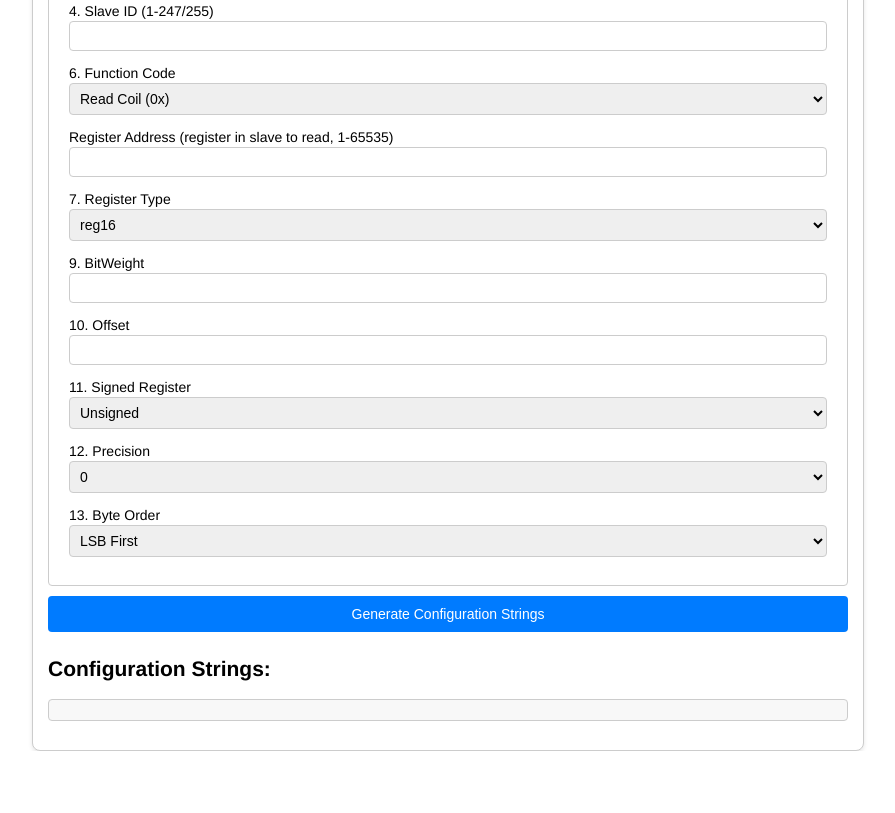
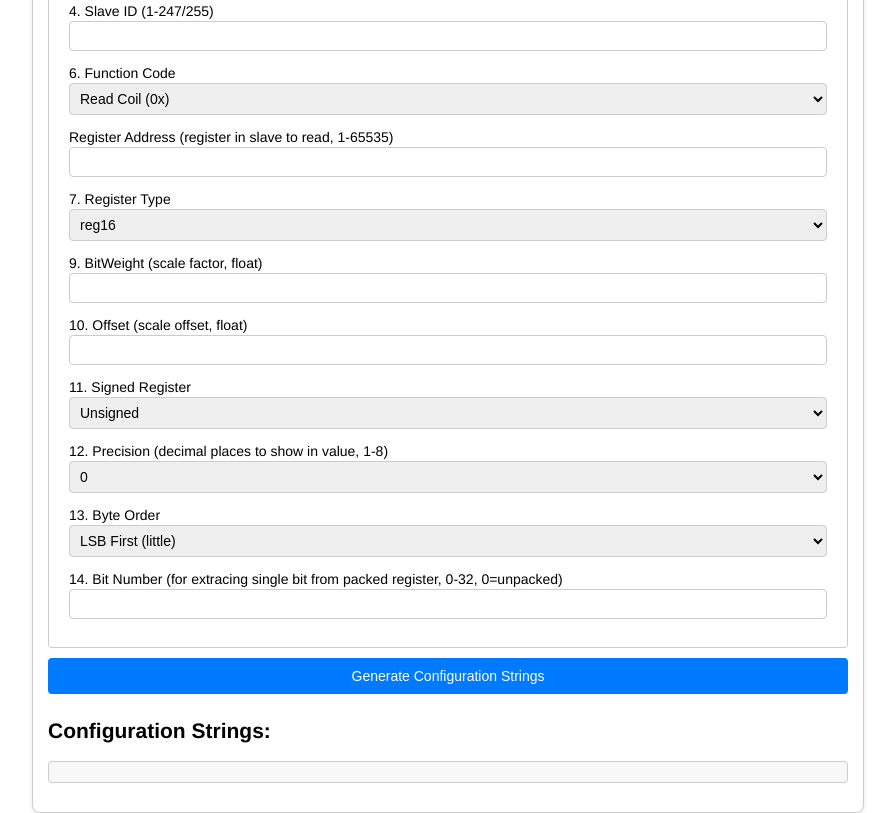
Before and after one commit to cachristie22/analog-input-configurator, a plain HTML site: page Modbus.html in a window 1280 px wide. Shown: the part 426-1239 px from the top of the page, without its empty margins (192-1087 px from the left). Before the commit the page ends 1177 px from the top, so only its background shows below. Drawn offline with Linux system fonts and the light colour scheme.

Commit message:
Update Modbus.html

```diff
--- a/Modbus.html
+++ b/Modbus.html
@@ -125,7 +125,7 @@
                 tabContent.className = i === 1 ? 'tab-content active' : 'tab-content';
                 tabContent.id = `tab${i}`;
                 tabContent.innerHTML = `
-                    <h2>Modbus Register ${i}</h2>
+                    <h2>Modbus Register ${i}, Data Register ${600 + i} </h2>
                     <label>1. Name (max 31 chars)</label>
                     <input type="text" id="name_${i}" maxlength="31">
 
@@ -170,10 +170,10 @@
                         <option value="6">float32</option>
                     </select>
 
-                    <label>9. BitWeight</label>
+                    <label>9. BitWeight (scale factor, float)</label>
                     <input type="number" step="0.0001" id="bitweight_${i}">
 
-                    <label>10. Offset</label>
+                    <label>10. Offset (scale offset, float)</label>
                     <input type="number" step="0.0001" id="offset_${i}">
 
                     <label>11. Signed Register</label>
@@ -182,19 +182,27 @@
                         <option value="1">Signed</option>
                     </select>
 
-                    <label>12. Precision</label>
+                    <label>12. Precision (decimal places to show in value, 1-8)</label>
                     <select id="precision_${i}">
                         <option value="0">0</option>
                         <option value="1">1</option>
                         <option value="2">2</option>
                         <option value="3">3</option>
+                        <option value="4">4</option>
+                        <option value="5">5</option>
+                        <option value="6">6</option>
+                        <option value="7">7</option>
+                        <option value="8">8</option>
                     </select>
 
                     <label>13. Byte Order</label>
                     <select id="byte_order_${i}">
-                        <option value="0">LSB First</option>
-                        <option value="1">MSB First</option>
+                        <option value="0">LSB First (little)</option>
+                        <option value="1">MSB First (big)</option>
                     </select>
+
+                    <label>14. Bit Number (for extracing single bit from packed register, 0-32, 0=unpacked)</label>
+                    <input type="number" id="bit_number_${i}" min="0" max="32">
                 `;
                 tabContentContainer.appendChild(tabContent);
             }
```
